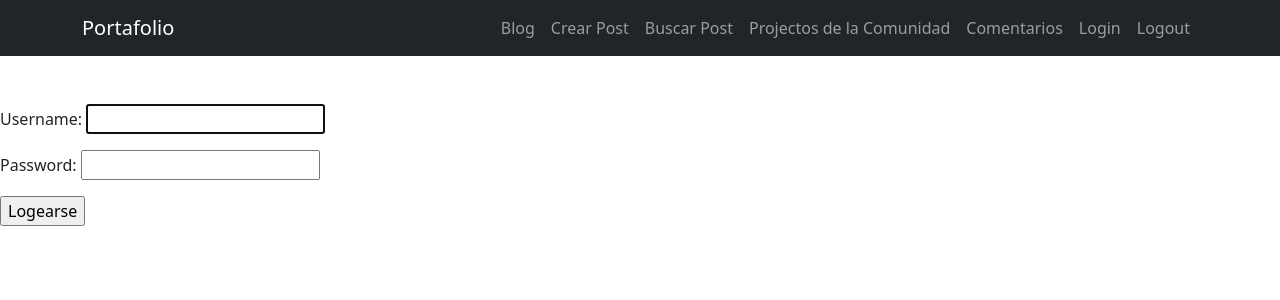
After one commit to fabri98/Entrega-Final--Armoa, a Django app: page /login/ in a window 1280 px wide. The commit adds this page. Shown: the top 300 px of the page. Run offline with Django 4.2, Linux system fonts and the light colour scheme.

Commit message:
Se agregó el Login y el Logout

```diff
--- /dev/null
+++ b/blog/templates/login.html
@@ -0,0 +1,12 @@
+{% extends 'layout.html' %}
+{% block login %}
+<form action="" method="post">
+    {% csrf_token %}
+
+    {{form.as_p}}
+
+    <input type="submit" value="Logearse">
+
+</form>
+
+{% endblock %}
--- a/blog/urls.py
+++ b/blog/urls.py
@@ -8,5 +8,6 @@ urlpatterns = [
     path('', render_posts, name='posts'),
     path('<int:post_id>', post_id, name="post_id"),
     path('formulario-post/', formulario_post, name='formulario_post'),
-    path('busqueda-blog', busqueda_blog, name="busqueda_blog")
+    path('busqueda-blog/', busqueda_blog, name="busqueda_blog"),
+
 ]
--- a/blog/views.py
+++ b/blog/views.py
@@ -1,5 +1,6 @@
 from django.shortcuts import render, get_object_or_404
 from .models import Post, BusquedaBlog
+
 
 def render_posts(request):
     posts = Post.objects.all()
--- a/django_porfolio/urls.py
+++ b/django_porfolio/urls.py
@@ -19,6 +19,7 @@ from django.urls import path, include
 from django.conf.urls.static import static
 from django.conf import settings
 from portfolio import views
+from django.contrib.auth.views import LogoutView
 
 urlpatterns = [
     path('admin/', admin.site.urls),
@@ -26,6 +27,8 @@ urlpatterns = [
     path('blog/', include('blog.urls')),
     path('comentario/', views.cargar_comentario, name='comentario'),
     path('usuarios/', views.projecto_usuario, name='projecto_usuario'),
+    path('login/', views.login_request, name="login"),
+    path('logout/', LogoutView.as_view(template_name='home.html'), name="logout"),
 ]
 
 urlpatterns += static(settings.MEDIA_URL, document_root=settings.MEDIA_ROOT)
--- a/portfolio/templates/home.html
+++ b/portfolio/templates/home.html
@@ -2,6 +2,7 @@
 
 {% block content %}
     <h1>Mis projectos</h1>
+    <h2>{{mensaje}}</h2>
 
     {% for project in projects %}
 
--- a/portfolio/templates/layout.html
+++ b/portfolio/templates/layout.html
@@ -25,6 +25,9 @@
 
         {% block projecto_usuario %}
         {% endblock %}
+
+        {% block login%}
+        {% endblock%}
     </div>
 
 </body>
--- a/portfolio/templates/partials/navbar.html
+++ b/portfolio/templates/partials/navbar.html
@@ -22,6 +22,12 @@
           <li class="nav-item">
             <a class="nav-link" href="{% url 'comentario'%}">Comentarios</a>
           </li>
+          <li class="nav-item">
+            <a class="nav-link" href="{% url 'login'%}">Login</a>
+          </li>
+          <li class="nav-item">
+            <a class="nav-link" href="{% url 'logout'%}">Logout</a>
+          </li>
 
 
         </ul>
--- a/portfolio/views.py
+++ b/portfolio/views.py
@@ -1,5 +1,7 @@
 from django.shortcuts import render
 from .models import Project, Comentario , ProjectUser
+from django.contrib.auth.forms import AuthenticationForm
+from django.contrib.auth import login, logout, authenticate
 
 def home(request):
     projects = Project.objects.all()
@@ -23,3 +25,29 @@ def projecto_usuario(request):
         return render(request, 'projecto_usuario.html',{'nuevo_projecto': nuevo_projecto, 'lista_projecto':lista_projecto})
 
     return render(request, 'projecto_usuario.html',{'nuevo_projecto': nuevo_projecto, 'lista_projecto':lista_projecto})
+
+def login_request(request):
+
+    if request.method == 'POST':
+        form = AuthenticationForm(request, data=request.POST)
+
+        if form.is_valid():
+            usuario = form.cleaned_data['username']
+            password = form.cleaned_data['password']
+
+            user = authenticate(username=usuario, password=password)
+
+            if user is not None:
+                login(request, user)
+
+                return render(request, 'home.html', {'mensaje': f'Bienvenido {usuario}'})
+            else:
+
+                return render(request, 'home.html', {'mensaje': 'Error, datos incorrectos'})
+        else:
+
+            return render(request, 'home.html', {'mensaje': 'Error, formulario erroneos'})
+
+    form = AuthenticationForm()
+
+    return render(request, 'login.html', {'form': form})
```
Also changed, not shown: db.sqlite3.
